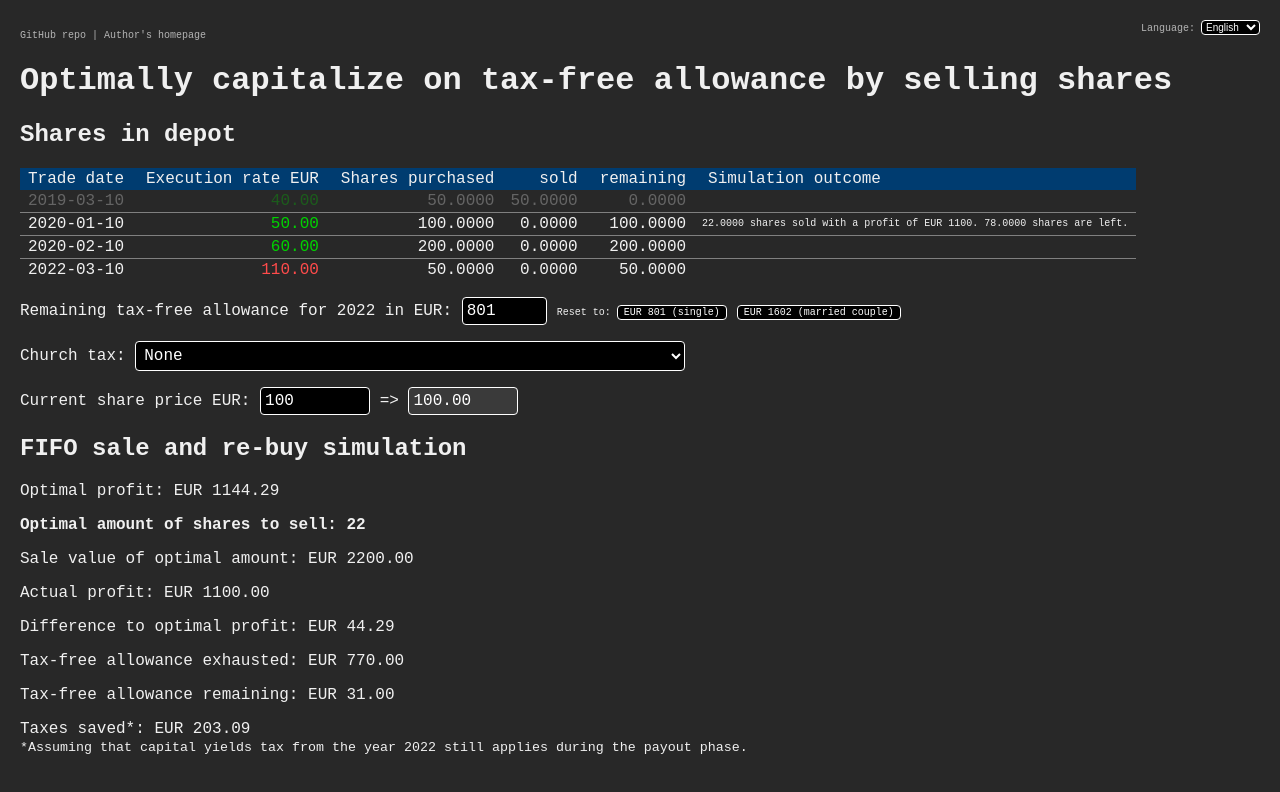
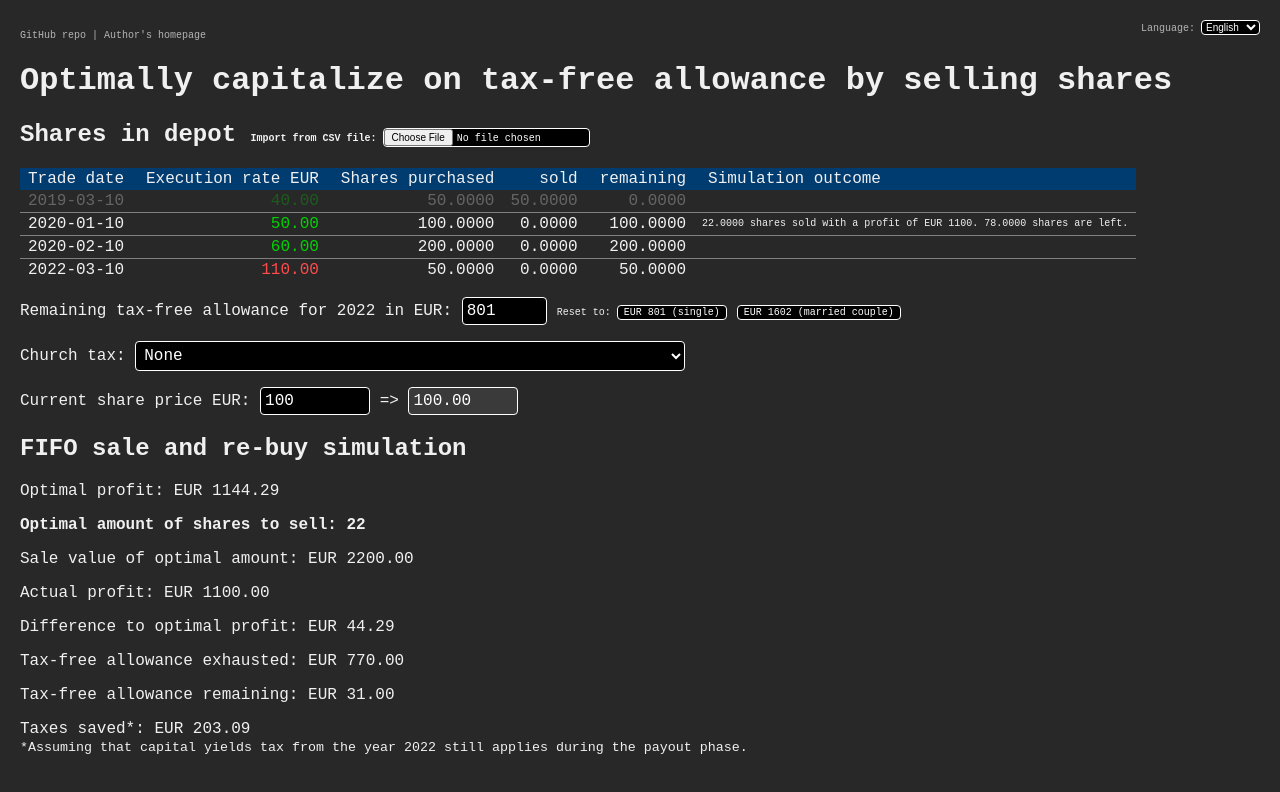
Before and after one commit to timotgl/sparerpauschbetrag-durch-etf-verkauf-ausnutzen, a React (Create React App) app: page / in a window 1280 px wide. Shown: the top 792 px of the page. Built offline with nearby package versions, Linux system fonts and the light colour scheme.

Commit message:
Add csv import

```diff
--- a/src/components/Shares/Shares.module.css
+++ b/src/components/Shares/Shares.module.css
@@ -1,3 +1,15 @@
+.ImportCsv {
+  font-size: 10px;
+}
+
+.ImportCsvButton {
+  font-size: 10px;
+  color: white;
+  background-color: black;
+  border-radius: 4px;
+  border: 1px solid white;
+}
+
 .Table {
   border-spacing: 0;
   border-collapse: collapse;
--- a/src/components/Shares/index.tsx
+++ b/src/components/Shares/index.tsx
@@ -1,25 +1,49 @@
-import React from 'react';
+import React, { ChangeEvent } from 'react';
 import cn from 'classnames';
 import day from 'dayjs';
 import { useTranslation } from 'react-i18next';
 
-import { useAppSelector } from '../../redux/hooks';
+import { useAppDispatch, useAppSelector } from '../../redux/hooks';
 import {
   selectSaleSimulation,
   selectCurrentBidPrice,
 } from '../../redux/selectors';
+import { actions } from '../../redux/shares/reducer';
 import { SHARE_DECIMAL_PLACES, CURRENCY_DECIMAL_PLACES } from '../../constants';
 import classNames from './Shares.module.css';
+import { readFileAsText, readSharesFromCsvString } from '../../utils';
 
 const Shares = () => {
   const [t] = useTranslation();
   const sharesBefore = useAppSelector((state) => state.shares.before);
   const currentBidPrice = useAppSelector(selectCurrentBidPrice);
   const saleSimulation = useAppSelector(selectSaleSimulation);
+  const dispatch = useAppDispatch();
+
+  const importCsvFile = async (changeEvent: ChangeEvent<HTMLInputElement>) => {
+    const { files } = changeEvent.target;
+    if (!files || files.length !== 1) {
+      alert(t('shares.errors.import_only_one_file'));
+      return;
+    }
+    const csv = await readFileAsText(files[0]);
+    const parsedShares = readSharesFromCsvString(csv);
+    dispatch(actions.replace(parsedShares));
+  };
 
   return (
     <div>
-      <h2>{t('shares.heading')}</h2>
+      <h2>
+        {t('shares.heading')}&nbsp;
+        <label className={classNames.ImportCsv}>
+          {t('shares.import_file_button_label')}:&nbsp;
+          <input
+            type="file"
+            onChange={importCsvFile}
+            className={classNames.ImportCsvButton}
+          />
+        </label>
+      </h2>
       <table className={classNames.Table}>
         <thead>
           <tr>
--- a/src/i18n/locales/de.json
+++ b/src/i18n/locales/de.json
@@ -30,13 +30,17 @@
   },
   "shares": {
     "heading": "Anteile im Depot",
+    "import_file_button_label": "Aus CSV-Datei importieren",
     "total_value": "Anteile im Wert von",
     "trade_date": "Schlusstag",
     "amount_purchased": "Anteile gekauft",
     "amount_sold": "verkauft",
     "amount_left": "verbleibend",
     "execution_rate": "Ausführungskurs",
-    "simulation_outcome": "Ergebnis Simulation"
+    "simulation_outcome": "Ergebnis Simulation",
+    "errors": {
+      "import_only_one_file": "Bitte nur genau eine Datei auswählen."
+    }
   },
   "prices": {
     "current_bid_price": "Aktueller Wertpapierpreis EUR:"
--- a/src/i18n/locales/en.json
+++ b/src/i18n/locales/en.json
@@ -30,13 +30,17 @@
   },
   "shares": {
     "heading": "Shares in depot",
+    "import_file_button_label": "Import from CSV file",
     "total_value": "shares with a total value of",
     "trade_date": "Trade date",
     "amount_purchased": "Shares purchased",
     "amount_sold": "sold",
     "amount_left": "remaining",
     "execution_rate": "Execution rate",
-    "simulation_outcome": "Simulation outcome"
+    "simulation_outcome": "Simulation outcome",
+    "errors": {
+      "import_only_one_file": "Please select exactly one file only."
+    }
   },
   "prices": {
     "current_bid_price": "Current share price EUR:"
--- a/src/redux/shares/reducer.ts
+++ b/src/redux/shares/reducer.ts
@@ -23,14 +23,8 @@ const sharesSlice = createSlice({
   name: 'shares',
   initialState,
   reducers: {
-    add(state) {
-      state.before.push({
-        // TODO: remove dummy data
-        date: '2022-08-27',
-        amountPurchased: 30,
-        price: 81.67,
-        amountSold: 0,
-      });
+    replace(state, action) {
+      state.before = action.payload;
     },
   },
 });
--- a/src/utils.ts
+++ b/src/utils.ts
@@ -1,4 +1,5 @@
 import { CAPITAL_YIELDS_TAX_RATE, SOLIDARITY_TAX_RATE } from './constants';
+import { Share } from './redux/shares/reducer';
 
 export const taxCapitalYields = (
   yields: number,
@@ -10,3 +11,32 @@ export const taxCapitalYields = (
 
   return capitalYieldsTax + solidarityTax + churchTax;
 };
+
+export const readFileAsText = (file: File): Promise<string> =>
+  new Promise((resolve) => {
+    const reader = new FileReader();
+
+    reader.onload = (progressEvent: ProgressEvent<FileReader>) => {
+      resolve(progressEvent.target?.result as string);
+    };
+
+    reader.readAsText(file);
+  });
+
+const CSV_SEPARATOR = ';';
+
+export const readSharesFromCsvString = (csv: string): Array<Share> =>
+  csv
+    .split('\n')
+    .filter((line) => line.length >= 1)
+    .map((line) => {
+      const [date, amountPurchased, amountSold, price] = line
+        .split(CSV_SEPARATOR)
+        .filter((cell) => cell.length >= 1);
+      return {
+        date,
+        amountPurchased: parseFloat(amountPurchased),
+        amountSold: parseFloat(amountSold),
+        price: parseFloat(price),
+      } as Share;
+    });
```
